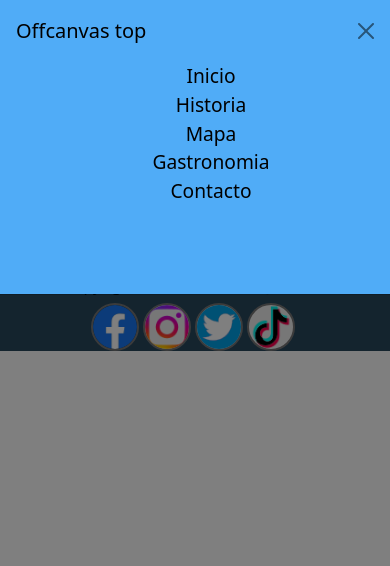
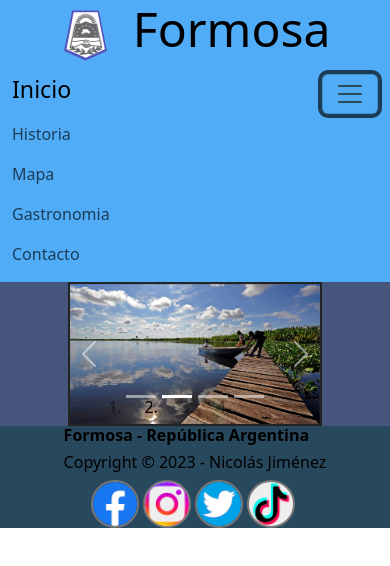
Before and after one commit to nicolasjimenezz/Formosa-InfoWeb, a plain HTML site: page index.html in a window 390 px wide. Both pictures are taken after a click on the button "Toggle navigation". Drawn offline with Linux system fonts and the light colour scheme.

Commit message:
Correción del menu responsive en el index

```diff
--- a/css/styles.css
+++ b/css/styles.css
@@ -6,21 +6,21 @@
 
 header{
     background-color: #50acf7;
+    display: grid;
 }
 
-h1{
-    font-size: 3em;
-}
-
-nav{
-    display: grid;
-    max-height: 15vh;
-}
+/* .pentagon{
+    position: absolute;
+    height: 53px;
+    width: 54px;
+    background-color: #5555bb;
+    clip-path: polygon(50% 100%, 90% 82%, 75% 5%, 25% 5%, 10% 82%);
+} */
 
 .pentagon{
     position: absolute;
-    height: 53px;
-    width: 54px;
+    height: 3.3em;
+    width: 3.35em;
     background-color: #5555bb;
     clip-path: polygon(50% 100%, 90% 82%, 75% 5%, 25% 5%, 10% 82%);
 }
@@ -38,46 +38,8 @@ nav{
     align-items: center;
 }
 
-.mobile-menu{
-    align-items: center;
-    padding-left: 45vw;
-    width: 100%;
-}
-
-.boton{
-    display: grid;
-    justify-items: flex-end;
-}
-
-.btn .nav-menu-icon{
-    width: 5vw;
-}
-
-#offcanvasTop{
-    background-color: #50acf7;
-    min-height: 35vh;
-}
-
-.offcanvas-body{
-    padding: 0;
-    font-size: 1.2em;
-    font-weight: 500;
-}
-
-.offcanvas-body ul, .offcanvas-body a{
-    color: #000000;
-    text-decoration: none;
-    list-style: none;
-    justify-items: center;
-}
-
-
-.nav-tabs{
-    display: flex;
-    flex-wrap: wrap;
-    flex-direction: column;
-    align-items: center;
-    --bs-nav-tabs-border-color: none; /* oculta el color gris por defecto del nav tabs */
+h1{
+    font-size: 3em;
 }
 
 main{
--- a/index.html
+++ b/index.html
@@ -10,7 +10,6 @@
 </head>
 <body>
   <header>
-        <nav>
     <div class="row nav-titulo">
       <!-- logo/escudo -->
       <div class="col-3 logo-container">
@@ -19,28 +18,18 @@
       </div>
       <h1 class="col-9">Formosa</h1>
     </div>
-            <div class="row mobile-menu">
-                <div class="col-9"><h2>Inicio</h2></div>
-                <!-- Bootstrap top offcanvas - menu hamburguesa -->
-                <div class="col-3 boton">
-                    <button class="btn" type="button" data-bs-toggle="offcanvas" data-bs-target="#offcanvasTop" aria-controls="offcanvasTop">
-                        <img class="nav-menu-icon" src="./images/bars-solid.svg" alt="Menu desplegable">
+    <nav class="navbar navbar-expand-md">
+      <div class="container-fluid">
+        <h3>Inicio</h3>
+        <button class="navbar-toggler" type="button" data-bs-toggle="collapse" data-bs-target="#navbarNavAltMarkup" aria-controls="navbarNavAltMarkup" aria-expanded="false" aria-label="Toggle navigation">
+          <span class="navbar-toggler-icon"></span>
         </button>
-
-                    <div class="offcanvas offcanvas-top" tabindex="-1" id="offcanvasTop" aria-labelledby="offcanvasTopLabel">
-                        <div class="offcanvas-header">
-                            <h5 class="offcanvas-title" id="offcanvasTopLabel">Offcanvas top</h5>
-                            <button type="button" class="btn-close" data-bs-dismiss="offcanvas" aria-label="Close"></button>
-                        </div>
-                        <div class="offcanvas-body">
-                            <ul class="nav-tabs">
-                                <li><a href="index.html">Inicio</a></li>
-                                <li><a href="pages/historia.html">Historia</a></li>
-                                <li><a href="pages/mapa.html">Mapa</a></li>
-                                <li><a href="pages/gastronomia.html">Gastronomia</a></li>
-                                <li><a href="pages/contacto.html">Contacto</a></li>
-                            </ul>
-                        </div>
+        <div class="collapse navbar-collapse" id="navbarNavAltMarkup">
+          <div class="navbar-nav">
+            <a class="nav-link" href="/pages/historia.html">Historia</a>
+            <a class="nav-link" href="/pages/mapa.html">Mapa</a>
+            <a class="nav-link" href="/pages/gastronomia.html">Gastronomia</a>
+            <a class="nav-link" href="/pages/contacto.html">Contacto</a>
           </div>
         </div>
       </div>
@@ -57,27 +46,19 @@
       <div class="carousel-inner">
         <div class="carousel-item active">
           <img src="./images/index/1.jpg" class="d-block w-100" alt="Slide 1-Imagen ciudad de Formosa">
-                <div class="carousel-caption d-none d-sm-block">
-                <h5>Ciudad de Formosa desde la costanera</h5>
-                </div>
+          <div class="carousel-caption d-none d-sm-block"><h5>Ciudad de Formosa desde la costanera</h5></div>
         </div>
         <div class="carousel-item">
           <img src="./images/index/2.jpg" class="d-block w-100" alt="Slide 2-Imagen del Bañado la Estrella">
-                <div class="carousel-caption d-none d-sm-block">
-                  <h5>Bañado la Estrella</h5>
-                </div>
+          <div class="carousel-caption d-none d-sm-block"><h5>Bañado la Estrella</h5></div>
         </div>
         <div class="carousel-item">
           <img src="./images/index/3.jpg" class="d-block w-100" alt="Slide 3-Imagen 2 Bañado la Estrella">
-                <div class="carousel-caption d-none d-sm-block">
-                  <h5>Bañado la Estrella</h5>
-                </div>
+          <div class="carousel-caption d-none d-sm-block"><h5>Bañado la Estrella</h5></div>
         </div>
         <div class="carousel-item">
           <img src="./images/index/4.jpg" class="d-block w-100" alt="Slide 4-Imagen Cruz del Norte de la ciudad de Formosa">
-                <div class="carousel-caption d-none d-sm-block">
-                  <h5>Cruz del Norte</h5>
-                </div>
+          <div class="carousel-caption d-none d-sm-block"><h5>Cruz del Norte</h5></div>
         </div>
       </div>
       <a class="carousel-control-prev" href="#carouselWithCaptions" role="button" data-bs-slide="prev">
```
Also changed, not shown: images/bars-solid222.svg (added). Lines whose indentation alone changed are shown as unchanged.
